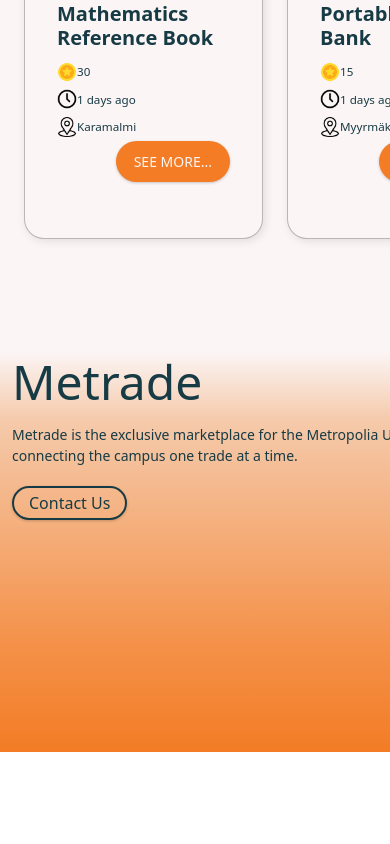
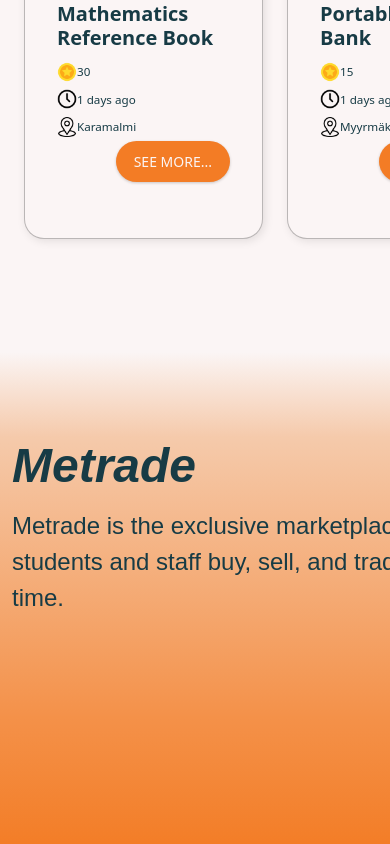
Before and after one commit to Nhidinh91/metrade, a React (Vite) app in the folder ecommerce/: page / in a window 390 px wide. Shown: the part 2337-3181 px from the top of the page. Before the commit the page ends 3089 px from the top, so only its background shows below. Built offline with nearby package versions, Linux system fonts and the light colour scheme; the HTML template or start-up script is replaced by a standard one; a web font is replaced by a local one.

Commit message:
feat: responsive footer component

```diff
--- a/ecommerce/src/App.css
+++ b/ecommerce/src/App.css
@@ -305,11 +305,34 @@ Footer
 */
 
 .footer {
-  background: linear-gradient(0deg, #F37C25 0%,  #F49149 27%, #F5CAAB 83%,#FBF5F5 100%);
+  background: linear-gradient(0deg, #F37C25 0%, #F49149 27%, #F5CAAB 83%, #FBF5F5 100%);
   min-height: 400px;
+  padding-top: 6em;
+  font-family: "Montserrat", sans-serif;
+}
+
+.footer h1 {
+  font-weight: 700;
+  font-style: italic;
 }
 
 .footer a {
   color: var(--clr-navy);
   font-size: 2rem;
 }
+
+.footer p {
+  font-size: 1.5rem;
+}
+
+.footer-icons {
+  display: flex;
+  justify-content: center;
+  gap: 20px;
+  margin-top: 80px;
+  margin-bottom: 10px;
+}
+
+.footer-trademark p {
+  font-size: 1rem;
+}
--- a/ecommerce/src/Pages/Footer.jsx
+++ b/ecommerce/src/Pages/Footer.jsx
@@ -1,34 +1,31 @@
 import React from 'react'
 import {Container, Row, Col, Button} from "react-bootstrap";
-// import style from "./styles/Hero.module.css";
 
 const Footer = () => {
   return (
     <footer className='footer'>
-        <Container fluid>
-            <Col className='footer-upper'>
-                <Row>
-                    <Col md={8}>
+        <Container fluid className=''>
+            <Row className='footer-upper justify-content-center'>
+                <Col md={{span: 6}} >
                     <h1>Metrade</h1>
                     <p>Metrade is the exclusive marketplace for the Metropolia University community, designed to help students and staff buy, sell, and trade with ease. Join us in connecting the campus one trade at a time.</p>
                 </Col>
-                    <Col md={4}>
+                <Col md={{span: 3, offset: 1}} className="d-flex justify-content-center align-items-center">
                     <Button className='btn-empty'>Contact Us</Button>
                 </Col>
             </Row>
-            </Col>
 
-            <Col className='footer-lower text-center py-3'>
-                <Col>
+            <Row className='footer-lower text-center'>
+                <Col className='footer-icons'>
                     <a href='https://www.facebook.com' target='_blank' rel='noreferrer'><i className="fa-brands fa-facebook-f"/></a>
                     <a href='https://www.instagram.com' target='_blank' rel='noreferrer'><i className="fa-brands fa-instagram"></i></a>
                     <a href='https://www.twitter.com' target='_blank' rel='noreferrer'><i className="fa-brands fa-twitter"></i></a>
                     <a href='https://www.linkedin.com' target='_blank' rel='noreferrer'><i className="fa-brands fa-linkedin"></i></a>
                 </Col>
-                <Col>
+                <Row className='footer-trademark'>
                     <p>&copy; Metrade 2024. All rights reserved.</p>
-                </Col>
-            </Col>
+                </Row>
+            </Row>
         </Container>
     </footer>
   );
```
Lines whose indentation alone changed are shown as unchanged.
